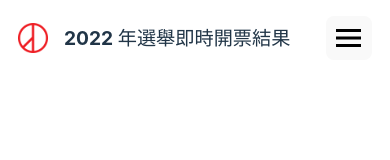
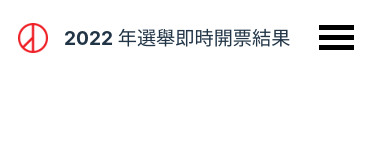
Before and after one commit to SiongSng/2022-election, a React (Vite) app: page / in a window 390 px wide. Shown: the top 160 px of the page. Built offline with nearby package versions, Linux system fonts and the light colour scheme.

Commit message:
feat: hamburger

```diff
--- a/package.json
+++ b/package.json
@@ -9,8 +9,10 @@
     "script": "ts-node ./src/script/index.ts"
   },
   "dependencies": {
+    "@types/react-burger-menu": "^2.8.3",
     "cross-fetch": "^3.1.5",
     "react": "^18.2.0",
+    "react-burger-menu": "^3.0.8",
     "react-dom": "^18.2.0",
     "react-router-dom": "^6.4.3",
     "styled-jsx": "^5.1.0",
--- /dev/null
+++ b/src/component/hamburger.css
@@ -0,0 +1,89 @@
+/* Position and sizing of burger button */
+.bm-burger-button {
+    position: fixed;
+    width: 36px;
+    height: 30px;
+    right: 36px;
+    top: 25px;
+    width: 35px;
+    height: 25px;
+}
+
+/* Color/shape of burger icon bars */
+.bm-burger-bars {
+    background: white;
+}
+
+/* Color/shape of burger icon bars on hover*/
+.bm-burger-bars-hover {
+    background: #a90000;
+}
+
+/* Position and sizing of clickable cross button */
+.bm-cross-button {
+    height: 24px;
+    width: 24px;
+}
+
+/* Color/shape of close button cross */
+.bm-cross {
+    background: #bdc3c7;
+}
+
+/*
+  Sidebar wrapper styles
+  Note: Beware of modifying this element as it can break the animations - you should not need to touch it in most cases
+  */
+.bm-menu-wrap {
+    top: 0;
+    left: 0;
+    position: fixed;
+    height: 100%;
+}
+
+/* General sidebar styles */
+.bm-menu {
+    background: #373a47;
+    padding: 2.5em 1.5em 0;
+    font-size: 1.15em;
+}
+
+/* Morph shape necessary with bubble or elastic */
+.bm-morph-shape {
+    fill: #373a47;
+}
+
+/* Wrapper for item list */
+.bm-item-list {
+    color: #b8b7ad;
+    padding: 0.8em;
+}
+
+/* Individual item */
+.bm-item {
+    display: inline-block;
+}
+
+/* Styling of overlay */
+.bm-overlay {
+    top: 0;
+    left: 0;
+    background: rgba(0, 0, 0, 0.3);
+}
+
+* {
+    box-sizing: border-box;
+}
+
+.menu-item {
+    display: block;
+    padding: 10px 0;
+    color: #fff;
+    font-size: 1.1em;
+}
+
+@media (prefers-color-scheme: light) {
+    .bm-burger-bars {
+        background: black;
+    }
+}
--- a/src/component/hamburger.tsx
+++ b/src/component/hamburger.tsx
@@ -1,26 +1,23 @@
 import React from 'react';
-
+import { slide as Menu } from 'react-burger-menu';
+import '@/component/hamburger.css';
 export class HamburgerMenu extends React.Component {
   render(): React.ReactNode {
     return (
-      <div>
-        <svg viewBox="0 0 100 60" width="25" height="25" className="hamburger">
-          <rect width="100" height="12"></rect>
-          <rect y="30" width="100" height="12"></rect>
-          <rect y="60" width="100" height="12"></rect>
-        </svg>
-        <style jsx>{`
-          .hamburger {
-            fill: white;
-          }
-
-          @media (prefers-color-scheme: light) {
-            .hamburger {
-              fill: black;
-            }
-          }
-        `}</style>
-      </div>
+      <Menu>
+        <a className="menu-item" href="/">
+          首頁
+        </a>
+        <a className="menu-item" href="/mayor">
+          縣市長
+        </a>
+        <a className="menu-item" href="/council">
+          縣市議員
+        </a>
+        <a className="menu-item" href="/referendum">
+          憲法修正案公民複決
+        </a>
+      </Menu>
     );
   }
 }
--- a/src/component/navigation_bar.tsx
+++ b/src/component/navigation_bar.tsx
@@ -1,13 +1,13 @@
 import React from 'react';
-import { HamburgerMenu } from './hamburger';
+import { HamburgerMenu } from '@/component/hamburger';
 
 export class NavigationMenu extends React.Component {
   render(): React.ReactNode {
     return (
       <div className="navigation_menu">
-        <button className="hamburger">
+        <div className="hamburger">
           <HamburgerMenu />
-        </button>
+        </div>
         <div className="menu">
           <ul>
             <li>
```
Also changed, not shown: 1 other file (tests, documents, lock files or other folders).
